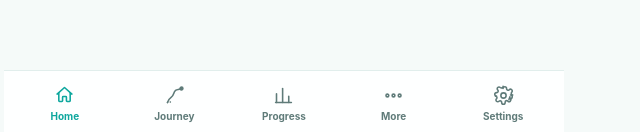
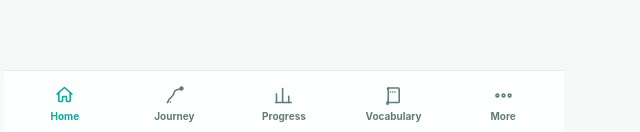
Before and after one commit to hamed-1997/Englishjourney2, a plain HTML site: page index.html in a window 1280 px wide. Shown: the part 665-797 px from the top of the page, 356-996 px from the left. Drawn offline with Linux system fonts and the light colour scheme.

Commit message:
Add files via upload

```diff
--- a/index.html
+++ b/index.html
@@ -44,6 +44,8 @@
     <section id="view-progress" class="view"></section>
     <section id="view-resources" class="view"></section>
     <section id="view-more" class="view"></section>
+    <section id="view-vocabulary" class="view"></section>
+    <section id="view-vocab-review" class="view"></section>
     <section id="view-book" class="view"></section>
     <section id="view-book-settings" class="view"></section>
     <section id="view-settings" class="view"></section>
@@ -69,13 +71,13 @@
       <svg viewBox="0 0 24 24"><path d="M4 20V10"></path><path d="M11 20V4"></path><path d="M18 20v-7"></path><path d="M3 20h18"></path></svg>
       Progress
     </button>
+    <button class="nav-btn" data-view="vocabulary">
+      <svg viewBox="0 0 24 24"><path d="M5 4.5c0-.6.4-1 1-1h11.5c.6 0 1 .4 1 1V19c0 .6-.4 1-1 1H6a1 1 0 0 1-1-1"></path><path d="M6 3.5v16c-1 0-1.5.5-1.5 1.5S5 22.5 6 21.5"></path><path d="M8.5 8h7" stroke-dasharray="0.1 2.4"></path></svg>
+      Vocabulary
+    </button>
     <button class="nav-btn" data-view="more">
       <svg viewBox="0 0 24 24"><circle cx="5" cy="12" r="1.6" class="fill-part"></circle><circle cx="12" cy="12" r="1.6" class="fill-part"></circle><circle cx="19" cy="12" r="1.6" class="fill-part"></circle></svg>
       More
-    </button>
-    <button class="nav-btn" data-view="settings">
-      <svg viewBox="0 0 24 24"><circle cx="12" cy="12" r="3"></circle><path d="M19.4 13.5a1.7 1.7 0 0 0 .3 1.9l.1.1a2 2 0 1 1-2.9 2.9l-.1-.1a1.7 1.7 0 0 0-1.9-.3 1.7 1.7 0 0 0-1 1.6V20a2 2 0 1 1-4 0v-.2a1.7 1.7 0 0 0-1-1.6 1.7 1.7 0 0 0-1.9.3l-.1.1a2 2 0 1 1-2.9-2.9l.1-.1a1.7 1.7 0 0 0 .3-1.9 1.7 1.7 0 0 0-1.6-1H4a2 2 0 1 1 0-4h.2a1.7 1.7 0 0 0 1.6-1 1.7 1.7 0 0 0-.3-1.9l-.1-.1a2 2 0 1 1 2.9-2.9l.1.1a1.7 1.7 0 0 0 1.9.3H10.5a1.7 1.7 0 0 0 1-1.6V4a2 2 0 1 1 4 0v.2a1.7 1.7 0 0 0 1 1.6 1.7 1.7 0 0 0 1.9-.3l.1-.1a2 2 0 1 1 2.9 2.9l-.1.1a1.7 1.7 0 0 0-.3 1.9V10.5a1.7 1.7 0 0 0 1.6 1H20a2 2 0 1 1 0 4h-.2a1.7 1.7 0 0 0-1.6 1z"></path></svg>
-      Settings
     </button>
   </nav>
 
--- a/sw.js
+++ b/sw.js
@@ -1,4 +1,4 @@
-const CACHE = "english-journey-v9";
+const CACHE = "english-journey-v11";
 const ASSETS = [
   "./",
   "./index.html",
```
